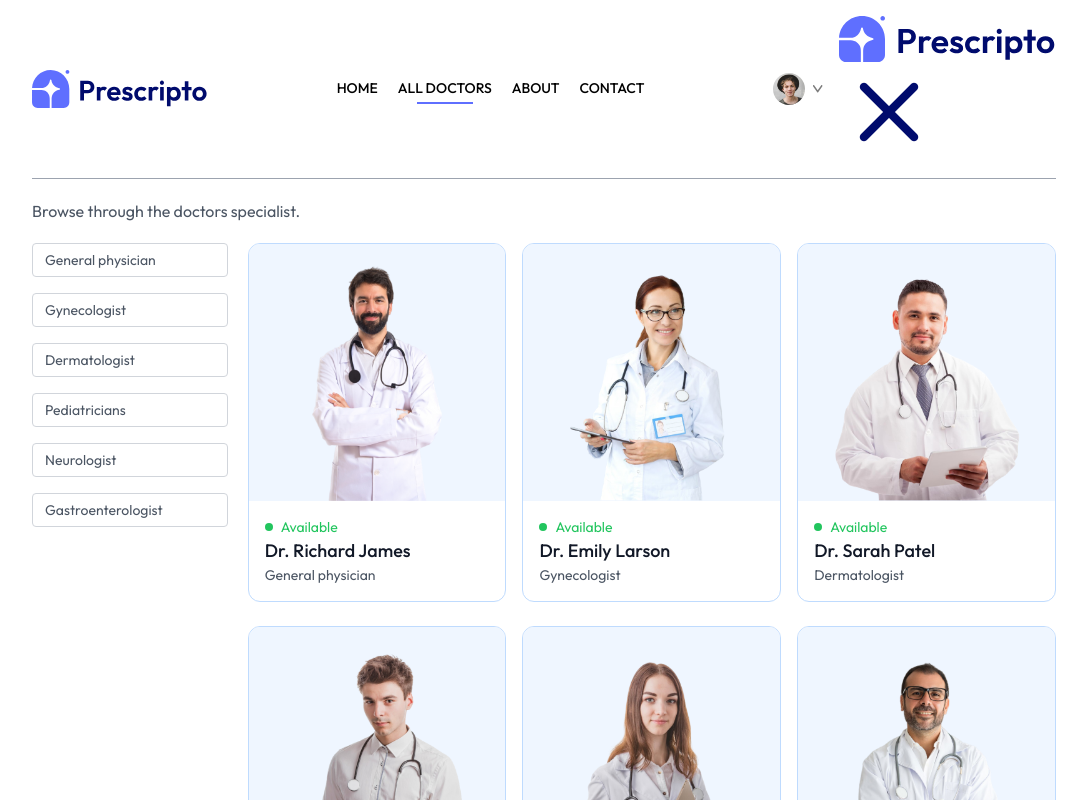
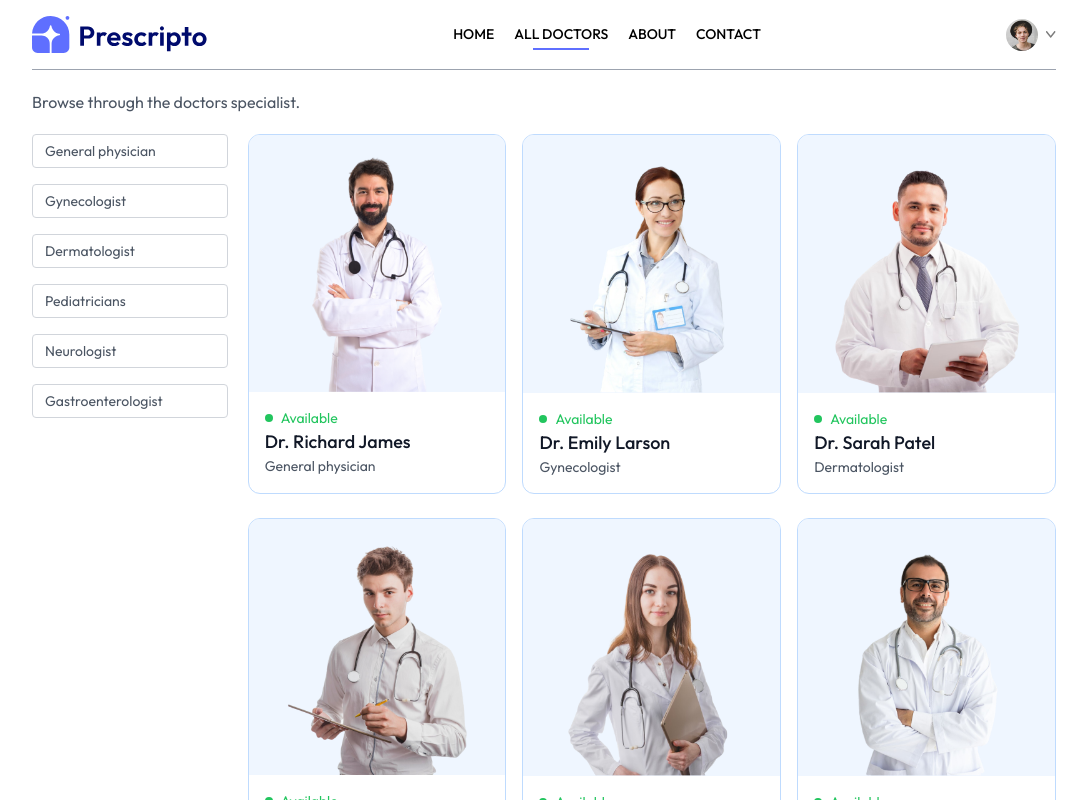
Before and after one commit to aryannaik225/Docto-Appointment-Website, a React (Vite) app in the folder frontend/: page /doctors in a window 1280 px wide. Shown: the top 800 px of the page, without its empty margins (96-1183 px from the left). Built offline with nearby package versions, Linux system fonts and the light colour scheme.

Commit message:
frontend done

```diff
--- a/frontend/src/components/Navbar.jsx
+++ b/frontend/src/components/Navbar.jsx
@@ -48,11 +48,17 @@
             }
             <img onClick={()=>setShowMenu(true)} className='w-6 md:hidden ' src={assets.menu_icon} alt="" />
             {/* --- Mobile Menu --- */}
-            <div>
-                <div>
-                    <img src={assets.logo} alt="" />
-                    <img onClick={()=>setShowMenu(false)} src={assets.cross_icon} alt="" />
+            <div className={` ${showMenu ? 'fixed w-full' : 'h-0 w-0'} md:hidden right-0 top-0 bottom-0 z-20 overflow-hidden bg-white transition-all`}>
+                <div className='flex items-center justify-between px-5 py-6'>
+                    <img className='w-36' src={assets.logo} alt="" />
+                    <img className='w-7' onClick={()=>setShowMenu(false)} src={assets.cross_icon} alt="" />
                 </div>
+                <ul className='flex flex-col items-center gap-2 mt-5 px-5 text-lg font-medium'>
+                    <NavLink onClick={()=> setShowMenu(false)} to='/'><p className='px-4 py-2 rounded inline-block'>Home</p></NavLink>
+                    <NavLink onClick={()=> setShowMenu(false)} to='/doctors'><p className='px-4 py-2 rounded inline-block'>All Doctors</p></NavLink>
+                    <NavLink onClick={()=> setShowMenu(false)} to='/about'><p className='px-4 py-2 rounded inline-block'>About</p></NavLink>
+                    <NavLink onClick={()=> setShowMenu(false)} to='/contact'><p className='px-4 py-2 rounded inline-block'>Contact</p></NavLink>
+                </ul>
             </div>
         </div>
     </div>
--- a/frontend/src/index.css
+++ b/frontend/src/index.css
@@ -14,3 +14,9 @@
 ::-webkit-scrollbar{
     @apply hidden
 }
+
+@media (max-width:740px){
+    .active p{
+        @apply text-white bg-primary
+    }
+}
--- a/frontend/src/pages/Doctors.jsx
+++ b/frontend/src/pages/Doctors.jsx
@@ -6,6 +6,7 @@
 
   const { speciality } = useParams()
   const [filterDoc, setFilterDoc] = useState([])
+  const [showFilter, setShowFilter] = useState(false)
   const { doctors } = useContext(AppContext)
 
   const navigate = useNavigate()
@@ -32,7 +33,8 @@
     <div>
       <p className='text-gray-600'>Browse through the doctors specialist.</p>
       <div className='flex flex-col sm:flex-row items-start gap-5 mt-5'>
-        <div className='flex flex-col gap-4 text-sm text-gray-600'>
+        <button className={`py-1 px-3 border rounded text-sm transition-all sm:hidden ${showFilter ? 'bg-primary text-white': ''}`} onClick={()=>setShowFilter(prev => !prev)}>Filters</button>
+        <div className={`flex-col gap-4 text-sm text-gray-600 ${showFilter ? 'flex' : 'hidden sm:flex'}`}>
           <p onClick={() => speciality === 'General physician' ? navigate('/doctors') : navigate('/doctors/General physician')} className={`w-[94vw] sm:w-auto pl-3 py-1.5 pr-16 border border-gray-300 rounded transition-all cursor-pointer ${speciality === "General physician" ? "bg-indigo-100 text-black": ""}`}>General physician</p>
           <p onClick={() => speciality === 'Gynecologist' ? navigate('/doctors') : navigate('/doctors/Gynecologist')} className={`w-[94vw] sm:w-auto pl-3 py-1.5 pr-16 border border-gray-300 rounded transition-all cursor-pointer ${speciality === "Gynecologist" ? "bg-indigo-100 text-black": ""}`}>Gynecologist</p>
           <p onClick={() => speciality === 'Dermatologist' ? navigate('/doctors') : navigate('/doctors/Dermatologist')} className={`w-[94vw] sm:w-auto pl-3 py-1.5 pr-16 border border-gray-300 rounded transition-all cursor-pointer ${speciality === "Dermatologist" ? "bg-indigo-100 text-black": ""}`}>Dermatologist</p>
```
